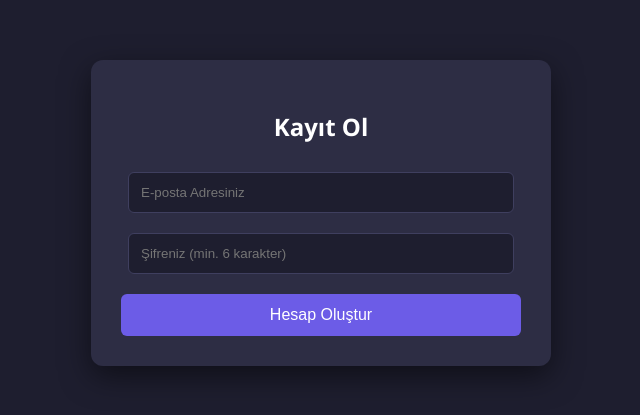
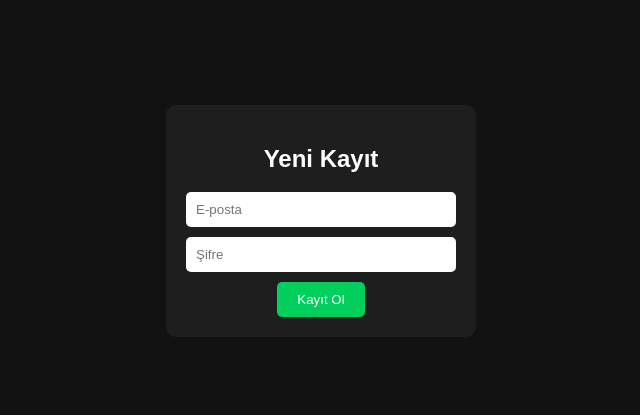
Before and after one commit to EnderBusiness/kay-t_Sys, a plain HTML site: page index.html in a window 1280 px wide. Shown: the part 187-602 px from the top of the page, without its empty margins (319-959 px from the left). Drawn offline with Linux system fonts and the light colour scheme.

Commit message:
Update index.html

```diff
--- a/index.html
+++ b/index.html
@@ -2,104 +2,49 @@
 <html lang="tr">
 <head>
     <meta charset="UTF-8">
-    <meta name="viewport" content="width=device-width, initial-scale=1.0">
-    <title>Firebase Kayıt Sistemi</title>
+    <title>Sıfırdan Kayıt Sistemi</title>
     <style>
-        /* Modern ve şık bir görünüm için temel CSS */
-        body {
-            font-family: 'Segoe UI', Tahoma, Geneva, Verdana, sans-serif;
-            background: #1e1e2f;
-            display: flex;
-            justify-content: center;
-            align-items: center;
-            height: 100vh;
-            margin: 0;
-            color: white;
-        }
-        .container {
-            background: #2d2d44;
-            padding: 30px;
-            border-radius: 12px;
-            box-shadow: 0 10px 30px rgba(0,0,0,0.5);
-            width: 100%;
-            max-width: 400px;
-            text-align: center;
-        }
-        input {
-            width: 90%;
-            padding: 12px;
-            margin: 10px 0;
-            border: 1px solid #3f3f5f;
-            border-radius: 6px;
-            background: #1e1e2f;
-            color: white;
-        }
-        button {
-            width: 100%;
-            padding: 12px;
-            background-color: #6c5ce7;
-            color: white;
-            border: none;
-            border-radius: 6px;
-            cursor: pointer;
-            font-size: 16px;
-            transition: 0.3s;
-            margin-top: 10px;
-        }
-        button:hover {
-            background-color: #a29bfe;
-        }
+        body { background: #121212; color: white; font-family: sans-serif; display: flex; justify-content: center; align-items: center; height: 100vh; }
+        .box { background: #1e1e1e; padding: 20px; border-radius: 10px; text-align: center; }
+        input { display: block; width: 250px; padding: 10px; margin: 10px auto; border-radius: 5px; border: none; }
+        button { padding: 10px 20px; cursor: pointer; background: #00cf5d; border: none; color: white; border-radius: 5px; }
     </style>
 </head>
 <body>
 
-    <div class="container">
-        <h2>Kayıt Ol</h2>
-        <input type="email" id="emailInput" placeholder="E-posta Adresiniz">
-        <input type="password" id="passwordInput" placeholder="Şifreniz (min. 6 karakter)">
-        <button id="registerBtn">Hesap Oluştur</button>
+    <div class="box">
+        <h2>Yeni Kayıt</h2>
+        <input type="email" id="userEmail" placeholder="E-posta">
+        <input type="password" id="userPass" placeholder="Şifre">
+        <button id="btnKayit">Kayıt Ol</button>
     </div>
 
-    <!-- Firebase Modülleri -->
     <script type="module">
-        // Firebase SDK'larını doğrudan Google sunucularından çekiyoruz
         import { initializeApp } from "https://www.gstatic.com/firebasejs/10.8.0/firebase-app.js";
         import { getAuth, createUserWithEmailAndPassword } from "https://www.gstatic.com/firebasejs/10.8.0/firebase-auth.js";
 
-        // Senin verdiğin Firebase yapılandırması
+        // Senin güncel Firebase bilgilerini buraya koydum
         const firebaseConfig = {
             apiKey: "AIzaSyAGwWXf-aBMMW7qcEQi1lwL4rntbszL5cg",
             authDomain: "ender-0001-29028.firebaseapp.com",
             projectId: "ender-0001-29028",
             storageBucket: "ender-0001-29028.firebasestorage.app",
             messagingSenderId: "726073091078",
-            appId: "1:726073091078:web:b5b18465bdaac4952b0f87",
-            measurementId: "G-JYJ2LM5H77"
+            appId: "1:726073091078:web:b5b18465bdaac4952b0f87"
         };
 
-        // Firebase'i başlat
         const app = initializeApp(firebaseConfig);
         const auth = getAuth(app);
 
-        // Buton tıklama olayını yakala
-        document.getElementById("registerBtn").addEventListener("click", async () => {
-            const email = document.getElementById("emailInput").value;
-            const password = document.getElementById("passwordInput").value;
-
-            if (!email || !password) {
-                alert("Lütfen tüm alanları doldurun!");
-                return;
-            }
+        document.getElementById("btnKayit").addEventListener("click", async () => {
+            const email = document.getElementById("userEmail").value;
+            const pass = document.getElementById("userPass").value;
 
             try {
-                // Kayıt işlemi
-                const userCredential = await createUserWithEmailAndPassword(auth, email, password);
-                console.log("Başarılı:", userCredential.user);
-                alert("Kayıt Başarılı! Hoş geldin.");
+                const user = await createUserWithEmailAndPassword(auth, email, pass);
+                alert("BAŞARILI: " + user.user.email);
             } catch (error) {
-                console.error("Hata oluştu:", error.code);
-                // Eğer hala domain hatası alıyorsan mesaj burada görünecek
-                alert("Hata: " + error.message);
+                alert("HATA: " + error.message);
             }
         });
     </script>
```
